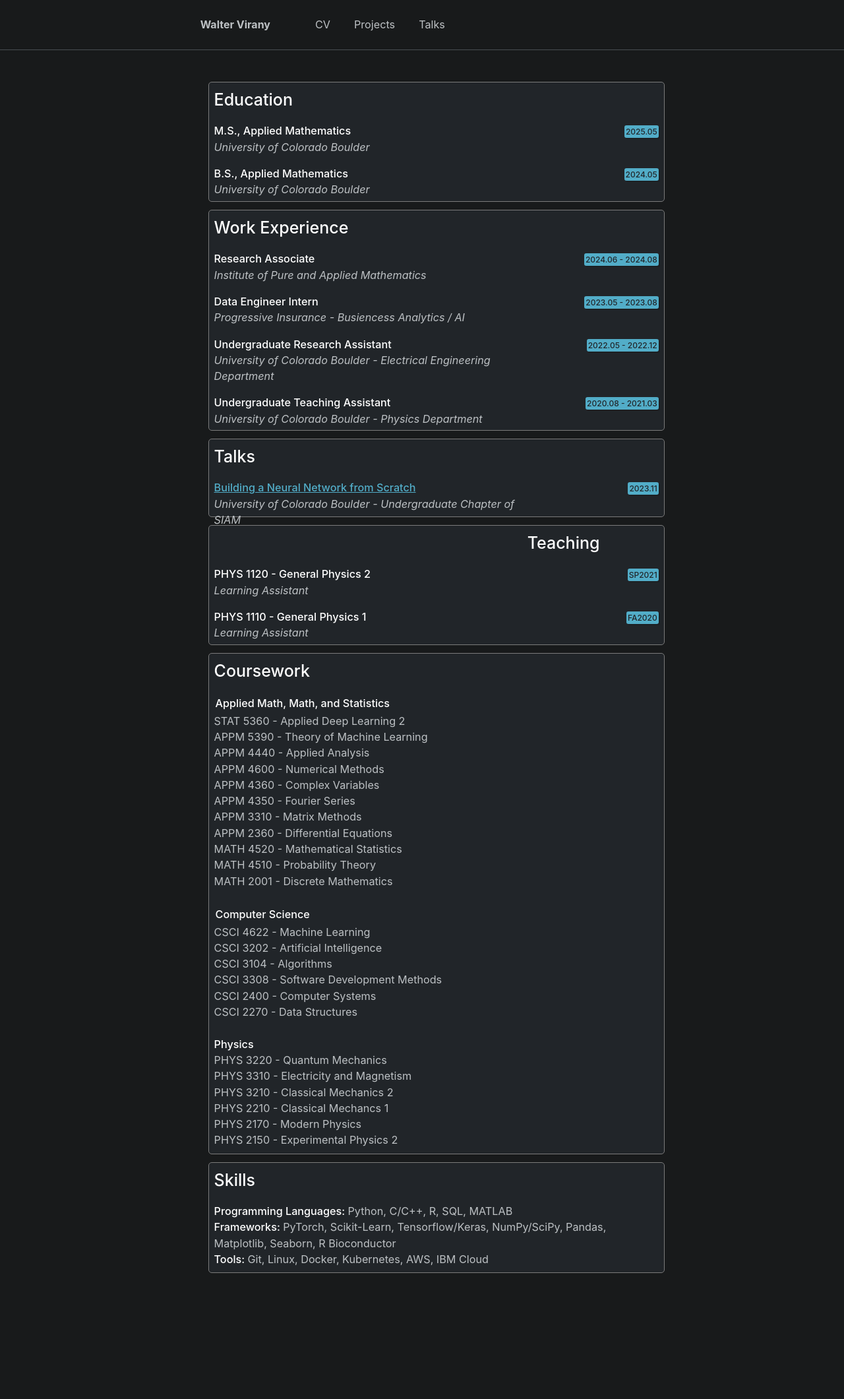
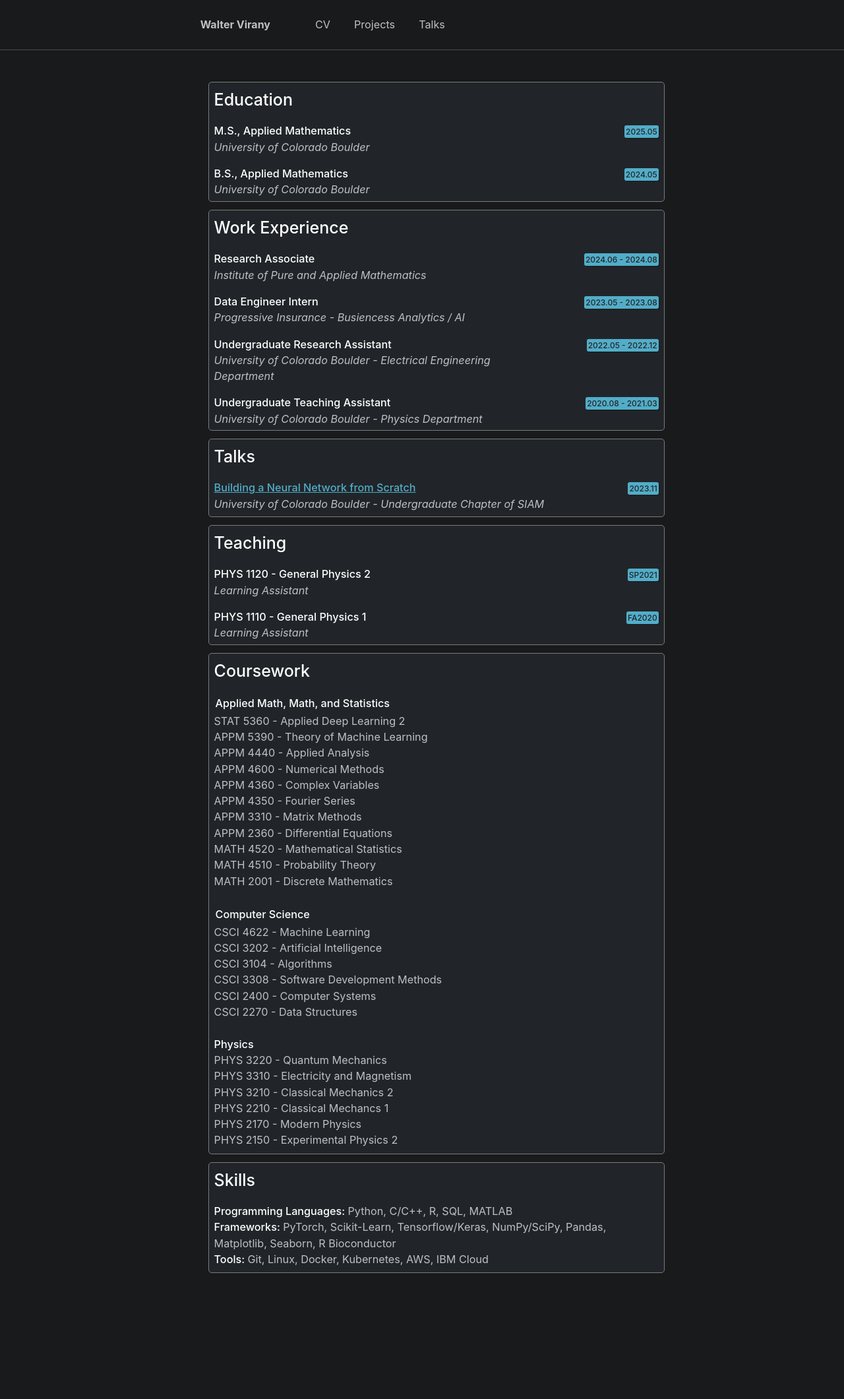
Before and after one commit to wvirany/wvirany.github.io, a Jekyll site: the page built from _pages/cv.html, in a window 1280 px wide. Shown: the whole page at 66% size. Built offline with Jekyll 4.4.1, drawn with Linux system fonts in a browser that asks for light colours.

Commit message:
Update cv.html

```diff
--- a/_pages/cv.html
+++ b/_pages/cv.html
@@ -39,13 +39,13 @@ div.cv {
 }
 
 .left {
-    width: 70%;
+    width: 75%;
     text-align: left;
     float: left;
 }
 
 .right {
-    width: 30%;
+    width: 25%;
     text-align: right;
     float: right;
 }
```
